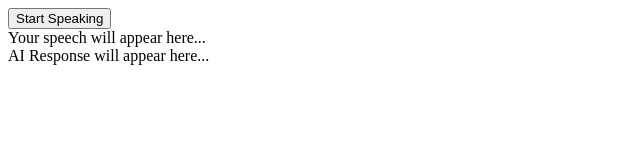
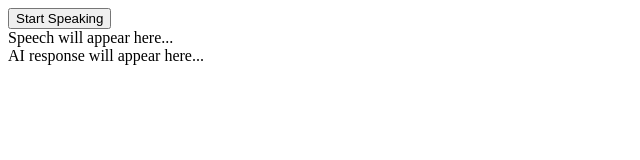
Before and after one commit to iwantapenguinn/aichattss.github.io, a plain HTML site: page index.html in a window 1280 px wide. Shown: the full height of the page, 0-640 px from the left. Drawn offline with Linux system fonts and the light colour scheme.

Commit message:
Update index.html

```diff
--- a/index.html
+++ b/index.html
@@ -5,9 +5,8 @@
 </head>
 <body>
     <button id="startBtn">Start Speaking</button>
-    <div id="transcript">Your speech will appear here...</div>
-    <div id="response">AI Response will appear here...</div>
-
+    <div id="transcript">Speech will appear here...</div>
+    <div id="response">AI response will appear here...</div>
     <script src="app.js"></script>
 </body>
 </html>
```
